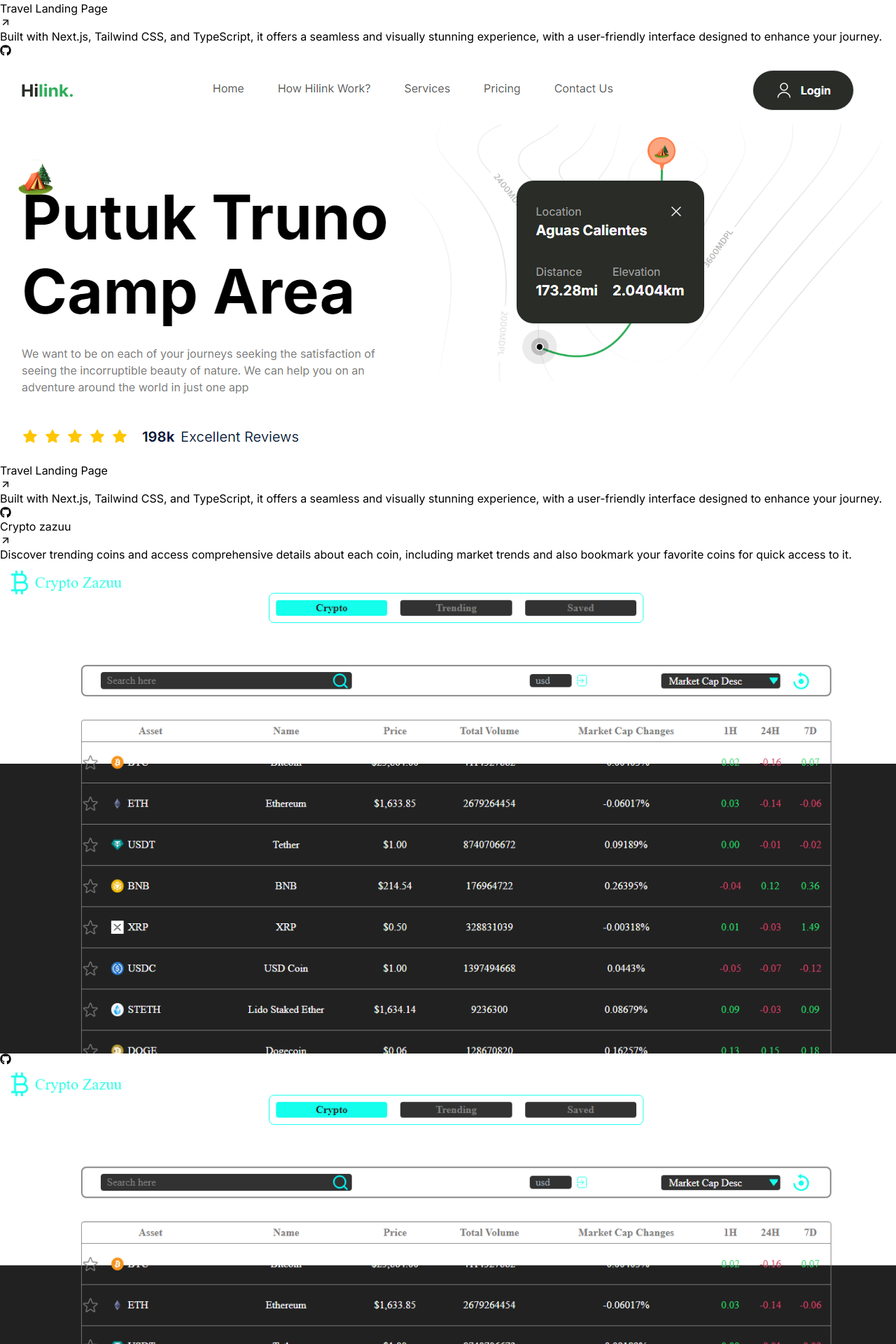
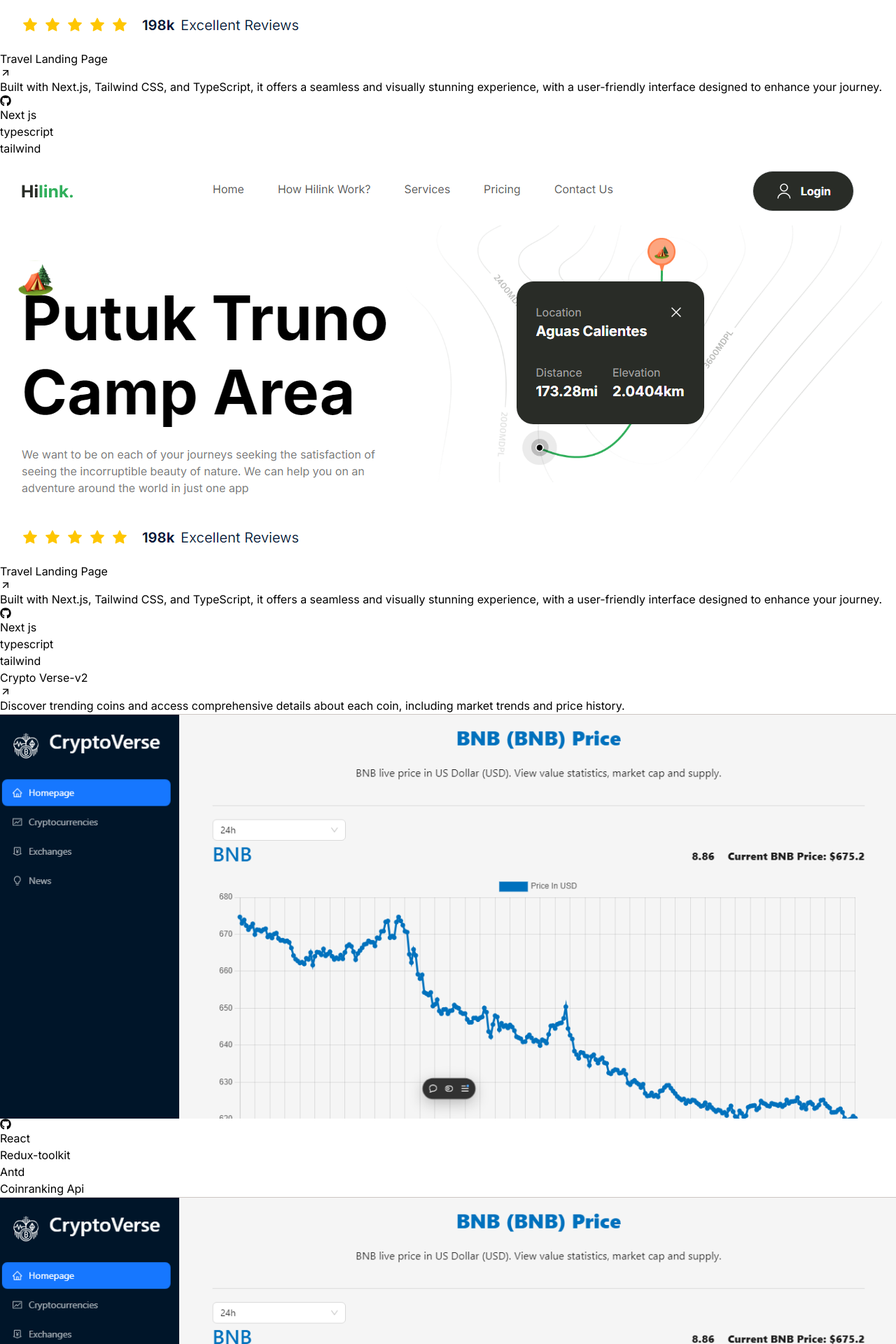
Before and after one commit to Azikenp/portfolio-v2, a React (Vite) app: page / in a window 1280 px wide. Shown: the part 1976-3896 px from the top of the page at 70% size. Built offline with nearby package versions, Linux system fonts and the light colour scheme.

Commit message:
Portfolio updated

```diff
--- a/src/components/Project.jsx
+++ b/src/components/Project.jsx
@@ -1,4 +1,3 @@
-import React from "react";
 import { FaGithub } from "react-icons/fa";
 import { FiArrowUpRight } from "react-icons/fi";
 
@@ -29,6 +28,17 @@
         >
           <FaGithub className="mt-4 group-hover:scale-[110%] transition-all" />
         </a>
+
+        <div className="flex gap-2 mt-4">
+          {data.tools?.map((tool, i) => (
+            <p
+              className="flex text-teal-300 bg-teal-400/10 text-[12px] capitalize w-fit py-2 px-3 rounded-full"
+              key={i}
+            >
+              {tool}
+            </p>
+          ))}
+        </div>
       </div>
 
       {/* tablets */}
@@ -60,6 +70,17 @@
             >
               <FaGithub className="mt-4 hover:scale-[110%] transition-all" />
             </a>
+
+            <div className="flex gap-2 mt-4">
+              {data.tools?.map((tool, i) => (
+                <p
+                  className="flex text-teal-300 bg-teal-400/10 text-[12px] capitalize w-fit py-2 px-3 rounded-full"
+                  key={i}
+                >
+                  {tool}
+                </p>
+              ))}
+            </div>
           </div>
         </div>
       </div>
@@ -72,7 +93,7 @@
           target="_blank"
           rel="noreferrer"
         >
-          <div className="min-w-[100px] h-[100px] lg:w-[350px] lg:h-[50px]">
+          <div className="min-w-[100px] h-[100px] lg:max-w-[350px] lg:h-[50px]">
             <img
               className="h-[100%] w-[100%]  rounded"
               src={data.src}
@@ -80,7 +101,7 @@
             />
           </div>
           <div>
-            <div className="link w-fit flex gap-2 items-center text-zinc-200 font-[500] hover:text-teal-200 text-[18px] mb-2">
+            <div className="link w-fit flex   gap-2 items-center text-zinc-200 font-[500] hover:text-teal-200 text-[18px] mb-2">
               <h2>{data.title}</h2>
               <FiArrowUpRight id="arrow-up-right" className="transition-all" />
             </div>
@@ -93,6 +114,17 @@
             >
               <FaGithub className="mt-4 hover:scale-[110%] transition-all" />
             </a>
+
+            <div className="flex gap-2 mt-4">
+              {data.tools?.map((tool, i) => (
+                <p
+                  className="flex text-teal-300 bg-teal-400/10 text-[12px] capitalize w-fit py-2 px-3 rounded-full"
+                  key={i}
+                >
+                  {tool}
+                </p>
+              ))}
+            </div>
           </div>
         </a>
       </div>
--- a/src/data.js
+++ b/src/data.js
@@ -5,12 +5,12 @@
     text: "Built with Next.js, Tailwind CSS, and TypeScript, it offers a seamless and visually stunning experience, with a user-friendly interface designed to enhance your journey.",
     liveSite: "https://travvvel.vercel.app/",
     codeSite: "https://github.com/Azikenp/travel_app",
-
+    tools: ["Next js", "typescript", "tailwind"],
   },
   {
-    src: "./assets/crypto-zazoo.png",
-    title: "Crypto zazuu",
-    text: "Discover trending coins and access comprehensive details about each coin, including market trends and also bookmark your favorite coins for quick access to it.",
+    src: "./assets/crypto-verse-v2.PNG",
+    title: "Crypto Verse-v2",
+    text: "Discover trending coins and access comprehensive details about each coin, including market trends and price history.",
     liveSite: "https://crypt-verse-v2.vercel.app/",
     codeSite: "https://github.com/Azikenp/cryptVerse-v2.git",
     tools: ["React", "Redux-toolkit", "Antd", "Coinranking Api"],
@@ -21,6 +21,7 @@
     text: "This app fetches news feeds from the Hacker News API, debouncing to deliver 500 headlines at +30 per scroll, ensuring swift and responsive updates.",
     liveSite: "https://news-update-azikenp.vercel.app/",
     codeSite: "https://github.com/Azikenp/news-update.git",
+    tools: ["React", "styled components"],
   },
   {
     src: "./assets/weather.png",
```
Also changed, not shown: public/assets/crypto-verse-v2.PNG (added).
